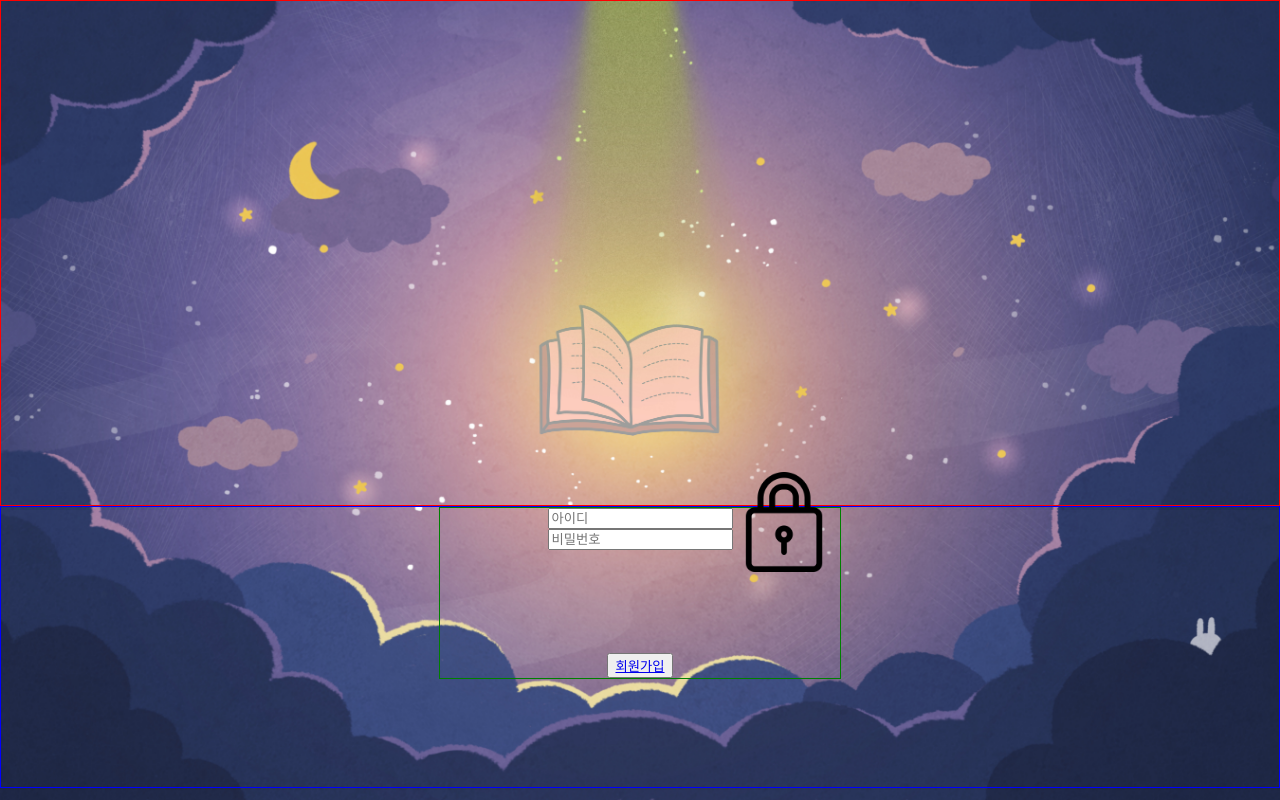
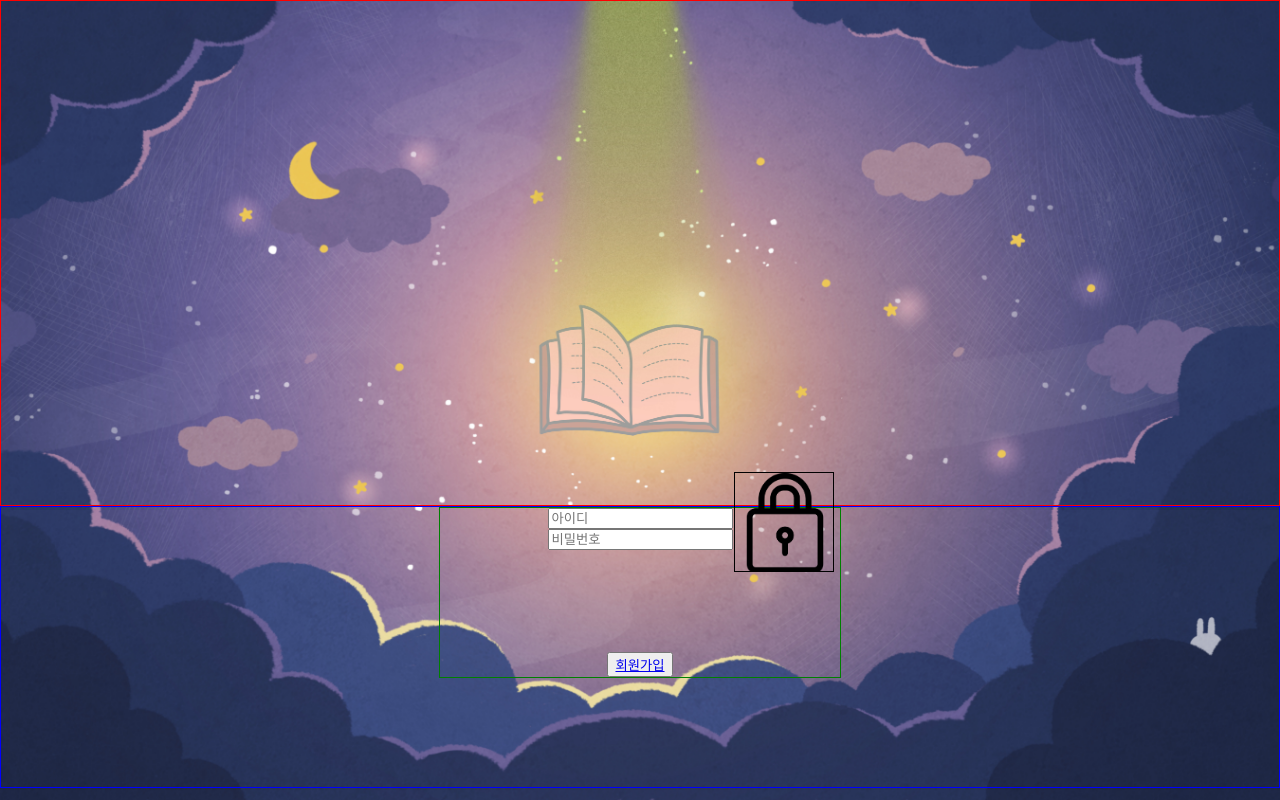
Before and after one commit to freenozero/gratitude_diary, a Django app: page / in a window 1280 px wide. Run offline with Django 3.2, Linux system fonts and the light colour scheme.

Commit message:
html, css 수정. 이제 기수가 할거임!!1

```diff
--- a/Diary/static/style.css
+++ b/Diary/static/style.css
@@ -23,12 +23,13 @@ body{
 
 .form_group{
     position: relative;
+    border: solid 1px;
 
 }
 
 .login_button{
-
-    border:none;
+    /*border:none;*/
+    border: solid 1px;
     background:url("img/lock.png");
 
     height: 100px;
@@ -42,10 +43,12 @@ body{
 
 .login_button:hover{
     cursor: pointer;
+    border: solid 1px;
 }
 
 .login{
 
+    border: solid 1px;
     width: 400px;
     bottom: 300px;
     margin: 0 auto;
```
